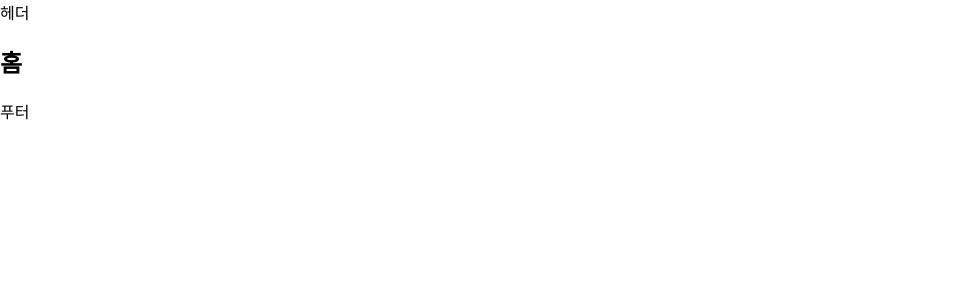
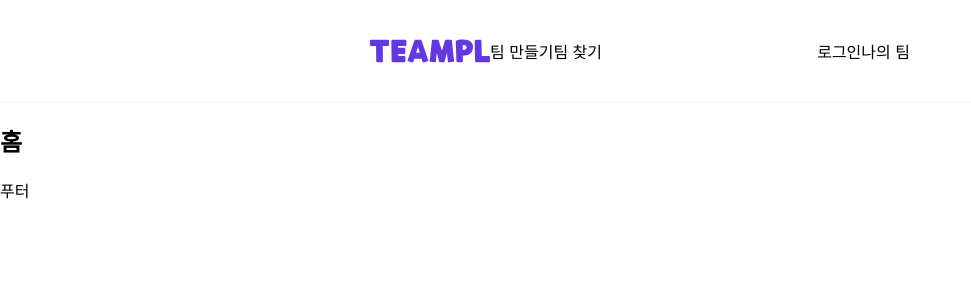
Before and after one commit to sky21kr/teampl, a React (Create React App) app in the folder frontend/teampl/: page / in a window 1280 px wide. Shown: the top 300 px of the page, without its empty margins (0-971 px from the left). Built offline with nearby package versions, Linux system fonts and the light colour scheme.

Commit message:
[UPDATE] header 구현 중

```diff
--- a/frontend/teampl/package.json
+++ b/frontend/teampl/package.json
@@ -6,6 +6,7 @@
     "@testing-library/jest-dom": "^5.11.4",
     "@testing-library/react": "^11.1.0",
     "@testing-library/user-event": "^12.1.10",
+    "node-sass": "^5.0.0",
     "react": "^17.0.1",
     "react-dom": "^17.0.1",
     "react-router-dom": "^5.2.0",
--- a/frontend/teampl/src/App.js
+++ b/frontend/teampl/src/App.js
@@ -2,12 +2,13 @@ import React, { Component } from 'react';
 import { Route } from 'react-router-dom'
 import './App.css';
 import { Home, SignUp } from './pages'
+import Header from './components/Header/Header'
 
 class App extends Component {
   render() {
     return (
       <div>
-        <div>헤더</div>
+        <Header/>
         <Route exact path='/' component={Home}/>
         <Route path='/sign-up' component={SignUp}/> {/*4*/}
         <Route path='/log-in' component={SignUp}/> {/*3*/}
--- a/frontend/teampl/src/components/Header/Header.js
+++ b/frontend/teampl/src/components/Header/Header.js
@@ -0,0 +1,20 @@
+import React from 'react';
+import './Header.scss'
+import HeaderMenu from './HeaderMenu/HeaderMenu'
+import MyMenu from './MyMenu/MyMenu'
+
+const Header = () => {
+    return (
+        <div className="header">
+            <div className="headerLeft">
+                <img src="/images/logo.svg" />
+                <HeaderMenu/>
+            </div>
+            <div className="headerRight">
+                <MyMenu/>
+            </div>
+        </div>
+    )
+}
+
+export default Header;
--- a/frontend/teampl/src/components/Header/Header.scss
+++ b/frontend/teampl/src/components/Header/Header.scss
@@ -0,0 +1,16 @@
+.header {
+    height: 102px;
+    border-bottom: 1px solid #F3F3F3;
+    padding: 0px 370px;
+    display: flex;
+    align-items: center;
+    justify-content: space-between;
+}
+
+.headerLeft {
+    display: flex;
+}
+
+.headerRight {
+    display: flex;
+}
--- /dev/null
+++ b/frontend/teampl/src/components/Header/HeaderMenu/HeaderMenu.js
@@ -0,0 +1,13 @@
+import React from 'react';
+import './HeaderMenu.scss'
+
+const HeaderMenu = () => {
+    return (
+        <div className="headerMenu">
+            <div>팀 만들기</div>
+            <div>팀 찾기</div>
+        </div>
+    )
+}
+
+export default HeaderMenu;
--- /dev/null
+++ b/frontend/teampl/src/components/Header/HeaderMenu/HeaderMenu.scss
@@ -0,0 +1,3 @@
+.headerMenu {
+    display: flex;
+}
--- /dev/null
+++ b/frontend/teampl/src/components/Header/MyMenu/MyMenu.js
@@ -0,0 +1,13 @@
+import React from 'react';
+import './MyMenu.scss'
+
+const MyMenu = () => {
+    return (
+        <div className="MyMenu">
+            <div>로그인</div>
+            <div>나의 팀</div>
+        </div>
+    )
+}
+
+export default MyMenu;
--- /dev/null
+++ b/frontend/teampl/src/components/Header/MyMenu/MyMenu.scss
@@ -0,0 +1,3 @@
+.MyMenu {
+    display: flex;
+}
--- a/frontend/teampl/src/index.js
+++ b/frontend/teampl/src/index.js
@@ -3,7 +3,6 @@ import ReactDOM from 'react-dom';
 import { BrowserRouter } from 'react-router-dom'
 import './index.css';
 import App from './App';
-import { Home, SignUp } from './pages'
 
 ReactDOM.render(
   <React.StrictMode>
```
Also changed, not shown: frontend/teampl/public/images/logo.svg (added), 1 other file (tests, documents, lock files or other folders).
